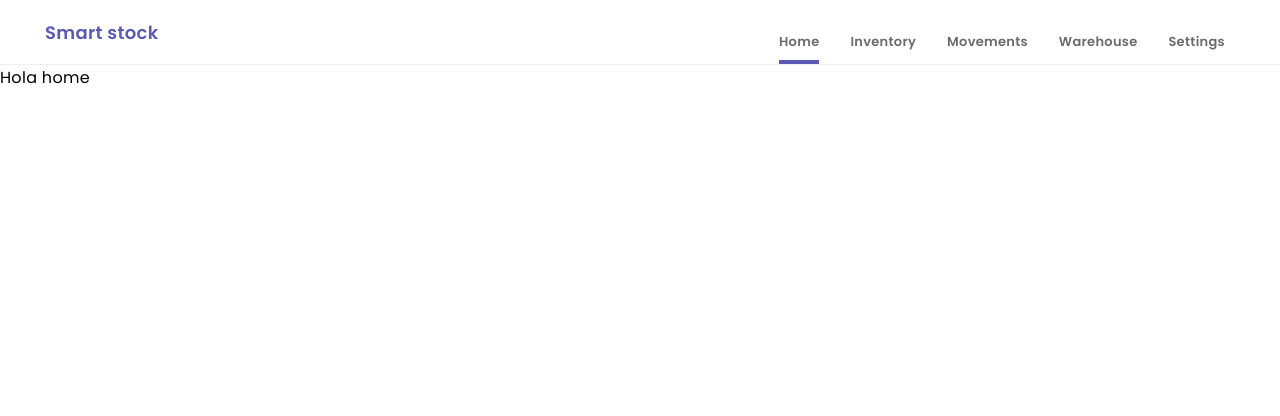
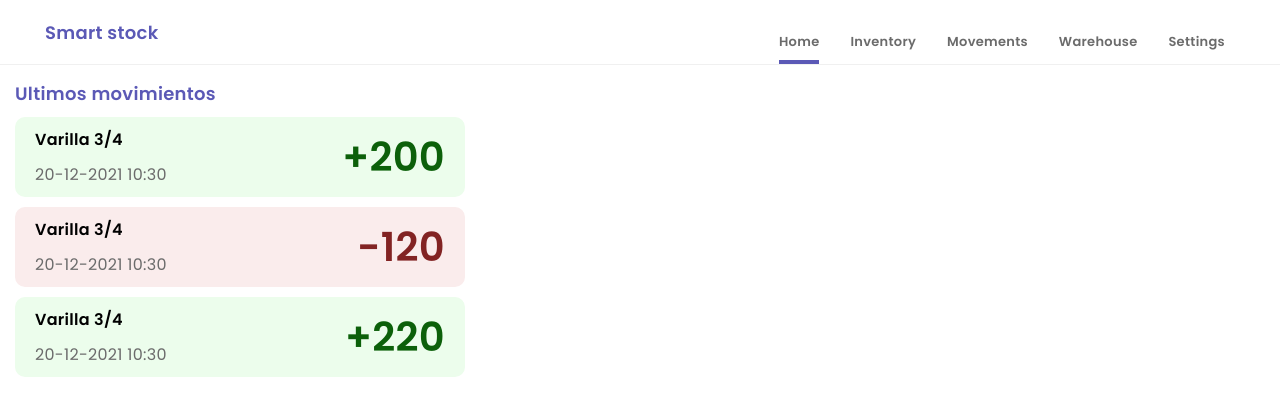
Before and after one commit to Alkeops/Inventario, a React (Create React App) app: page / in a window 1280 px wide. Shown: the top 416 px of the page. Built offline with nearby package versions, Linux system fonts and the light colour scheme.

Commit message:
Section label

```diff
--- /dev/null
+++ b/src/components/LastMovement/LastMovement.js
@@ -0,0 +1,29 @@
+import React from "react";
+import cn from "classnames";
+import PropTypes from "prop-types";
+import { Number } from "components";
+
+const prefix = "c-last-movement";
+
+export const LastMovement = ({ movement }) => {
+  return (
+    <div
+      className={cn(prefix, { [`${prefix}--${movement.type}`]: movement.type })}
+    >
+      <div className={`${prefix}__data`}>
+        <span className={`${prefix}__data-name`}>{movement.item}</span>
+        <span className={`${prefix}__data-date`}>{movement.date}</span>
+      </div>
+      <Number type={movement.type} quantity={movement.quantity} />
+    </div>
+  );
+};
+
+LastMovement.propTypes = {
+  movement: PropTypes.shape({
+    type: PropTypes.oneOf(["add", "subtract"]).isRequired,
+    quantity: PropTypes.number.isRequired,
+    item: PropTypes.string.isRequired,
+    date: PropTypes.string.isRequired,
+  }).isRequired,
+};
--- /dev/null
+++ b/src/components/Number/Number.js
@@ -0,0 +1,22 @@
+import React from "react";
+import PropTypes from "prop-types";
+import cn from "classnames";
+const prefix = "c-number";
+const symbols = {
+  subtract: "-",
+  add: "+",
+};
+
+export const Number = ({ type, quantity }) => {
+  return (
+    <span className={cn(prefix, { [`${prefix}--${type}`]: type })}>
+      {symbols[type]}
+      {quantity}
+    </span>
+  );
+};
+
+Number.propTypes = {
+  type: PropTypes.oneOf(["add", "subtract"]).isRequired,
+  quantity: PropTypes.number.isRequired,
+};
--- /dev/null
+++ b/src/components/SectionLabel/SectionLabel.js
@@ -0,0 +1,10 @@
+import React from "react";
+import PropTypes from "prop-types";
+const prefix = "c-section-label";
+export const SectionLabel = ({ title }) => {
+  return <span className={prefix}>{title}</span>;
+};
+
+SectionLabel.propTypes = {
+  title: PropTypes.string.isRequired,
+};
--- a/src/components/index.js
+++ b/src/components/index.js
@@ -1 +1,4 @@
-export {Button} from "./Button/Button";
+export { Button } from "./Button/Button";
+export { Number } from "./Number/Number";
+export { LastMovement } from "./LastMovement/LastMovement";
+export {SectionLabel} from "./SectionLabel/SectionLabel";
--- a/src/styles/01-Settings/settings.scss
+++ b/src/styles/01-Settings/settings.scss
@@ -6,7 +6,9 @@ $color-primary: #5b59b6;
 $color-gray: #6b6b6b;
 $color-light-gray: #f0f0f0;
 $color-success: #0c600a;
+$color-light-success: lighten($color-success, 75%);
 $color-error: #822323;
+$color-light-error: lighten($color-error, 63%);
 /* Fonts */
 $font-primary: "Poppins", sans-serif;
 $font-size-sm: 1.2rem;
@@ -26,6 +28,8 @@ $breakpoint-xl: 1800px;
   --color-success: #{$color-success};
   --color-error: #{$color-error};
   --color-light-gray: #{$color-light-gray};
+  --color-light-success: #{$color-light-success};
+  --color-light-error: #{$color-light-error};
 
   --font-primary: #{$font-primary};
   --font-size-sm: #{$font-size-sm};
--- /dev/null
+++ b/src/styles/07-Components/c-last-movement.scss
@@ -0,0 +1,31 @@
+.c-last-movement {
+  display: flex;
+  align-items: center;
+  padding: 10px 20px;
+  border-radius: 10px;
+  &__data {
+    display: grid;
+    grid-template-columns: 1fr;
+    gap: 10px;
+    width: 80%;
+    font-size: 1.5rem;
+    &-name {
+      font-weight: 600;
+    }
+    &-date {
+      color: var(--color-gray);
+    }
+  }
+
+  &--add {
+    background: var(--color-light-success);
+  }
+  &--subtract {
+    background: var(--color-light-error);
+  }
+  @include media-up($breakpoint-md) {
+    &__data {
+      font-size: 1.6rem;
+    }
+  }
+}
--- /dev/null
+++ b/src/styles/07-Components/c-number.scss
@@ -0,0 +1,13 @@
+.c-number{
+    font-size: 3.5rem;
+    font-weight: 600;
+    &--add{
+        color: var(--color-success);
+    }
+    &--subtract{
+        color: var(--color-error);
+    }
+    @include media-up($breakpoint-md){
+        font-size: 4rem;
+    }
+}
--- /dev/null
+++ b/src/styles/07-Components/c-section-label.scss
@@ -0,0 +1,8 @@
+.c-section-label{
+    color: var(--color-primary);
+    font-size: 1.5rem;
+    font-weight: 600;
+    @include media-up($breakpoint-md) {
+        font-size: 1.8rem;
+    }
+}
--- a/src/styles/07-Components/components.scss
+++ b/src/styles/07-Components/components.scss
@@ -1 +1,4 @@
-@import './c-btn.scss'
+@import "./c-btn.scss";
+@import "./c-number.scss";
+@import "./c-last-movement.scss";
+@import "./c-section-label.scss";
--- a/src/views/Home.js
+++ b/src/views/Home.js
@@ -1,11 +1,45 @@
-import React from 'react'
+import { LastMovement, SectionLabel } from "components";
+import React from "react";
 
 const Home = () => {
-    return (
-        <div>
-            Hola home
-        </div>
-    )
-}
+  return (
+    <div style={{ padding: 15 }}>
+      <div
+        style={{
+          display: "flex",
+          flexDirection: "column",
+          gap: 10,
+          maxWidth: 450,
+        }}
+      >
+        <SectionLabel title="Ultimos movimientos" />
+        <LastMovement
+          movement={{
+            type: "add",
+            quantity: 200,
+            item: "Varilla 3/4",
+            date: "20-12-2021 10:30",
+          }}
+        />
+        <LastMovement
+          movement={{
+            type: "subtract",
+            quantity: 120,
+            item: "Varilla 3/4",
+            date: "20-12-2021 10:30",
+          }}
+        />
+        <LastMovement
+          movement={{
+            type: "add",
+            quantity: 220,
+            item: "Varilla 3/4",
+            date: "20-12-2021 10:30",
+          }}
+        />
+      </div>
+    </div>
+  );
+};
 
-export default Home
+export default Home;
```
